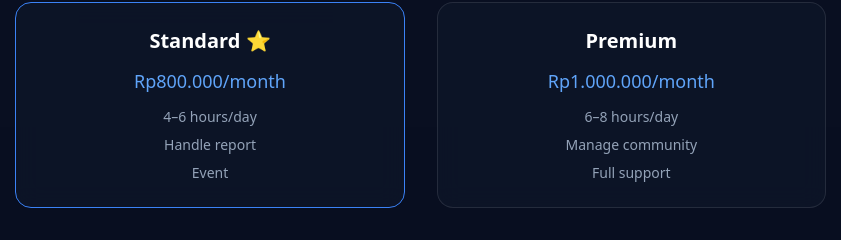
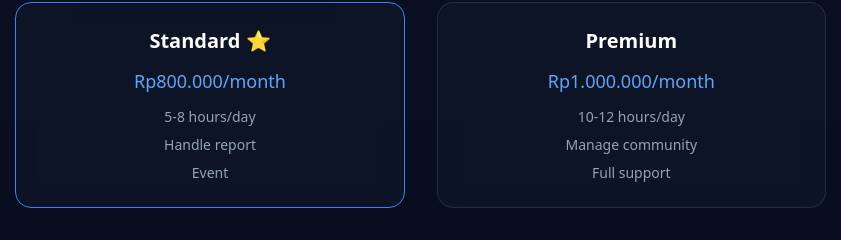
Before and after one commit to GrryXyz/portofolio, a plain HTML site: page index.html in a window 1280 px wide. Shown: the part 1652-1892 px from the top of the page, 430-1271 px from the left. Drawn offline with nearby package versions, Linux system fonts and the light colour scheme.

Commit message:
Fix HTML encoding issues in index.html

```diff
--- a/index.html
+++ b/index.html
@@ -119,7 +119,7 @@
                 <h4 class="text-xl font-bold">Standard ⭐</h4>
                 <p class="text-blue-400 text-lg my-3">Rp800.000/month</p>
                 <ul class="text-slate-400 text-sm space-y-2">
-                    <li>4–6 hours/day</li>
+                    <li>5-8 hours/day</li>
                     <li>Handle report</li>
                     <li>Event</li>
                 </ul>
@@ -129,7 +129,7 @@
                 <h4 class="text-xl font-bold">Premium</h4>
                 <p class="text-blue-400 text-lg my-3">Rp1.000.000/month</p>
                 <ul class="text-slate-400 text-sm space-y-2">
-                    <li>6–8 hours/day</li>
+                    <li>10-12 hours/day</li>
                     <li>Manage community</li>
                     <li>Full support</li>
                 </ul>
```
